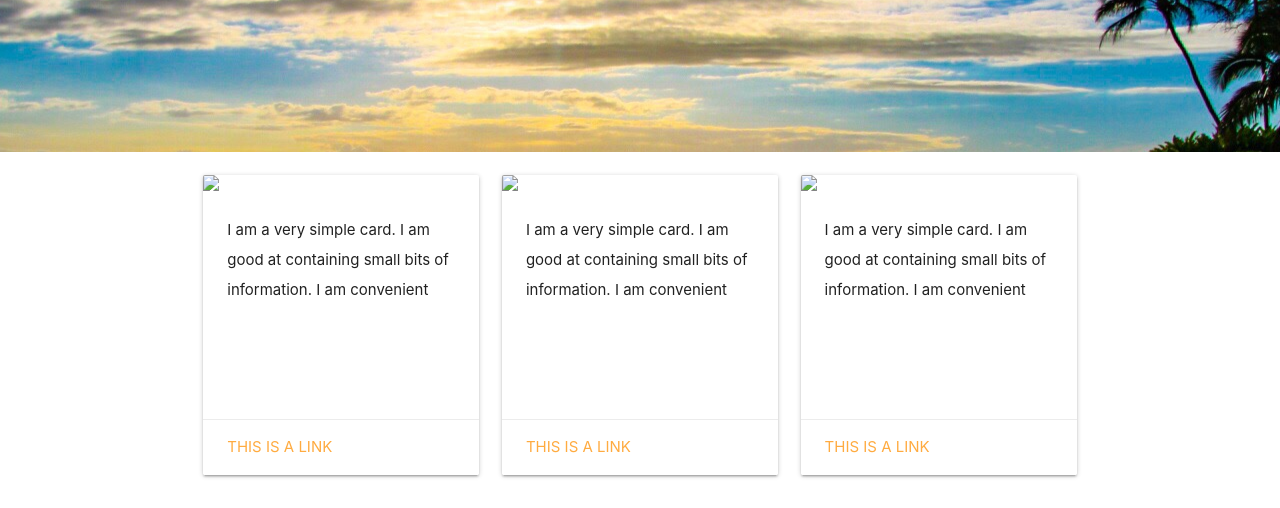
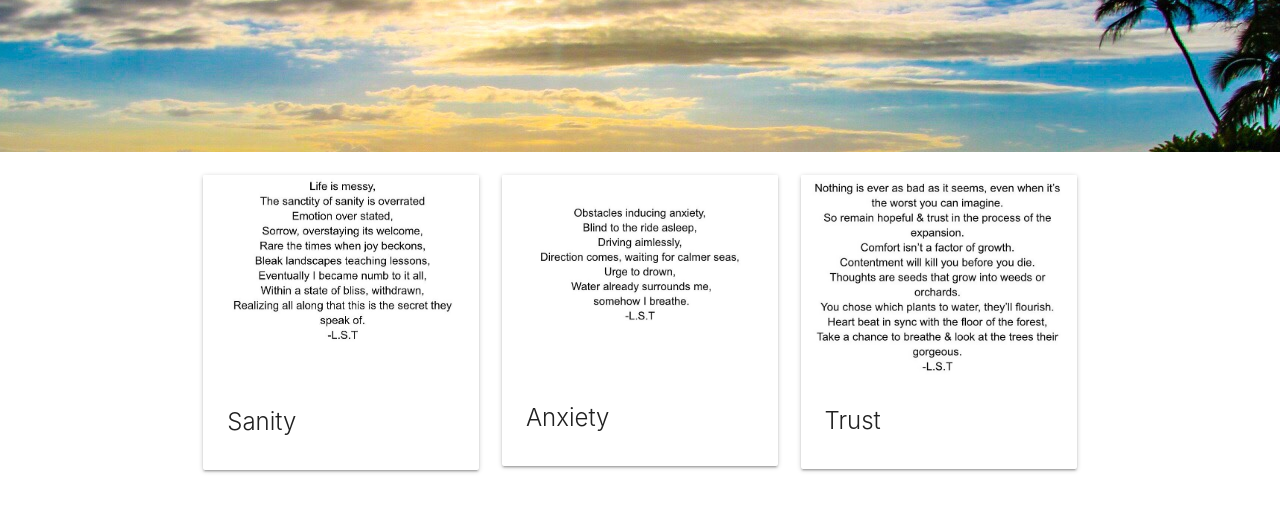
Before and after one commit to SpaceTrev/SpaceTrev.github.io, a plain HTML site: page writingPage/index.html in a window 1280 px wide. Shown: the part 292-800 px from the top of the page. Drawn offline with nearby package versions, Linux system fonts and the light colour scheme.

Commit message:
writing page fixed

```diff
--- a/writingPage/index.html
+++ b/writingPage/index.html
@@ -60,53 +60,53 @@
       <div class="row">
 
         <div class="col s4 m4">
-          <div class="card small">
-            <div class="card-image">
-              <img src="images/sample-1.jpg">
-              <span class="card-title">Card Title</span>
+
+          <div class="card">
+            <div class="card-image waves-effect waves-block waves-light">
+              <img class="activator" src="poem2.jpeg">
             </div>
             <div class="card-content">
-              <p>I am a very simple card. I am good at containing small bits of information. I am convenient because I require
-                little markup to use effectively.</p>
+              <span class="card-title text-center activator grey-text text-darken-4">Sanity
+              </span>
+
             </div>
-            <div class="card-action">
-              <a href="#">This is a link</a>
-            </div>
+
           </div>
         </div>
 
 
+
         <div class="col s4 m4">
-          <div class="card small">
-            <div class="card-image">
-              <img src="images/sample-1.jpg">
-              <span class="card-title">Card Title</span>
+          <div class="card">
+            <div class="card-image waves-effect waves-block waves-light">
+              <img class="activator" src="poem3.jpeg">
             </div>
             <div class="card-content">
-              <p>I am a very simple card. I am good at containing small bits of information. I am convenient because I require
-                little markup to use effectively.</p>
+              <span class="card-title text-center activator grey-text text-darken-4">Anxiety
+              </span>
+
             </div>
-            <div class="card-action">
-              <a href="#">This is a link</a>
-            </div>
+
           </div>
         </div>
 
+
+
+
         <div class="col s4 m4">
-          <div class="card small">
-            <div class="card-image">
-              <img src="images/sample-1.jpg">
-              <span class="card-title">Card Title</span>
+          <div class="card">
+            <div class="card-image waves-effect waves-block waves-light">
+              <img class="activator" src="poem1.jpeg">
             </div>
             <div class="card-content">
-              <p>I am a very simple card. I am good at containing small bits of information. I am convenient because I require
-                little markup to use effectively.</p>
+              <span class="card-title activator text-center grey-text text-darken-4">Trust
+              </span>
+
             </div>
-            <div class="card-action">
-              <a href="#">This is a link</a>
-            </div>
+
           </div>
         </div>
+
 
       </div>
     </div>
```
Also changed, not shown: writingPage/poem1.jpeg (added), writingPage/poem2.jpeg (added), writingPage/poem3.jpeg (added).
